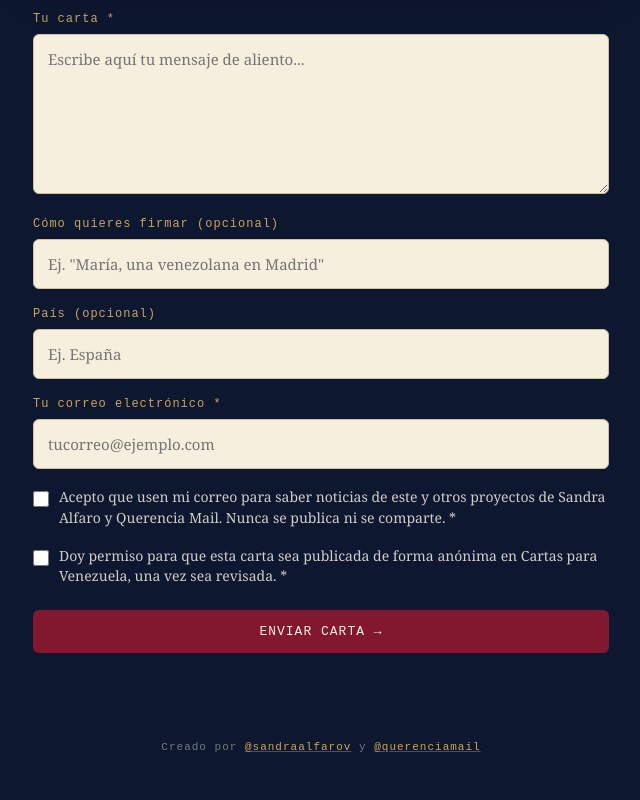
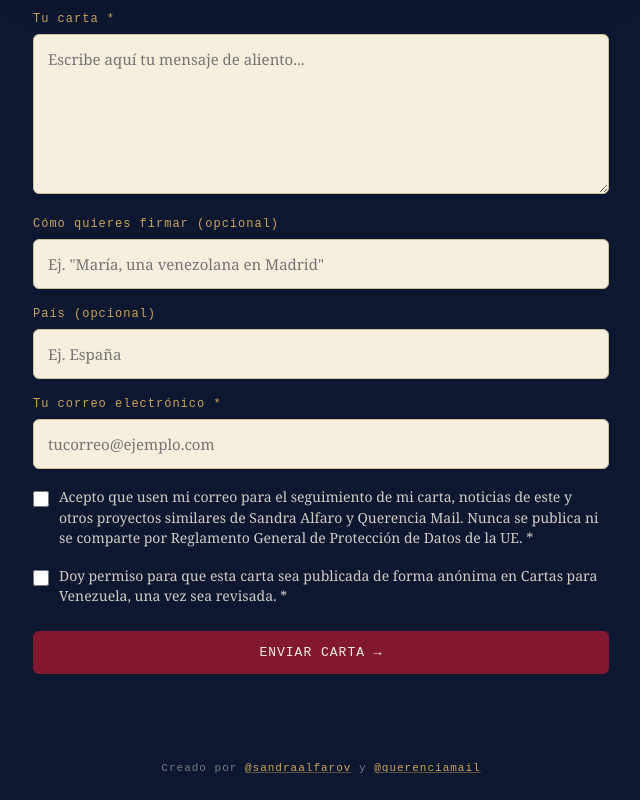
Before and after one commit to sandraalfarovargas/cartas-venezuela, a Next.js app: page /escribir in a window 1280 px wide. Shown: the part 952-1752 px from the top of the page, without its empty margins (319-959 px from the left). Before the commit the page ends 1731 px from the top, so only its background shows below. Built offline with nearby package versions, Linux system fonts and the light colour scheme.

Commit message:
Actualizar texto final de autorizacion de correo

```diff
--- a/app/escribir/page.js
+++ b/app/escribir/page.js
@@ -189,9 +189,10 @@ export default function Escribir() {
               checked={consentimientoDatos}
               onChange={(e) => setConsentimientoDatos(e.target.checked)}
             />
-            Acepto que usen mi correo para saber noticias de este y otros
-            proyectos de Sandra Alfaro y Querencia Mail. Nunca se publica ni
-            se comparte. *
+            Acepto que usen mi correo para el seguimiento de mi carta,
+            noticias de este y otros proyectos similares de Sandra Alfaro y
+            Querencia Mail. Nunca se publica ni se comparte por Reglamento
+            General de Protección de Datos de la UE. *
           </label>
 
           <label className="cv-checkbox">
```
